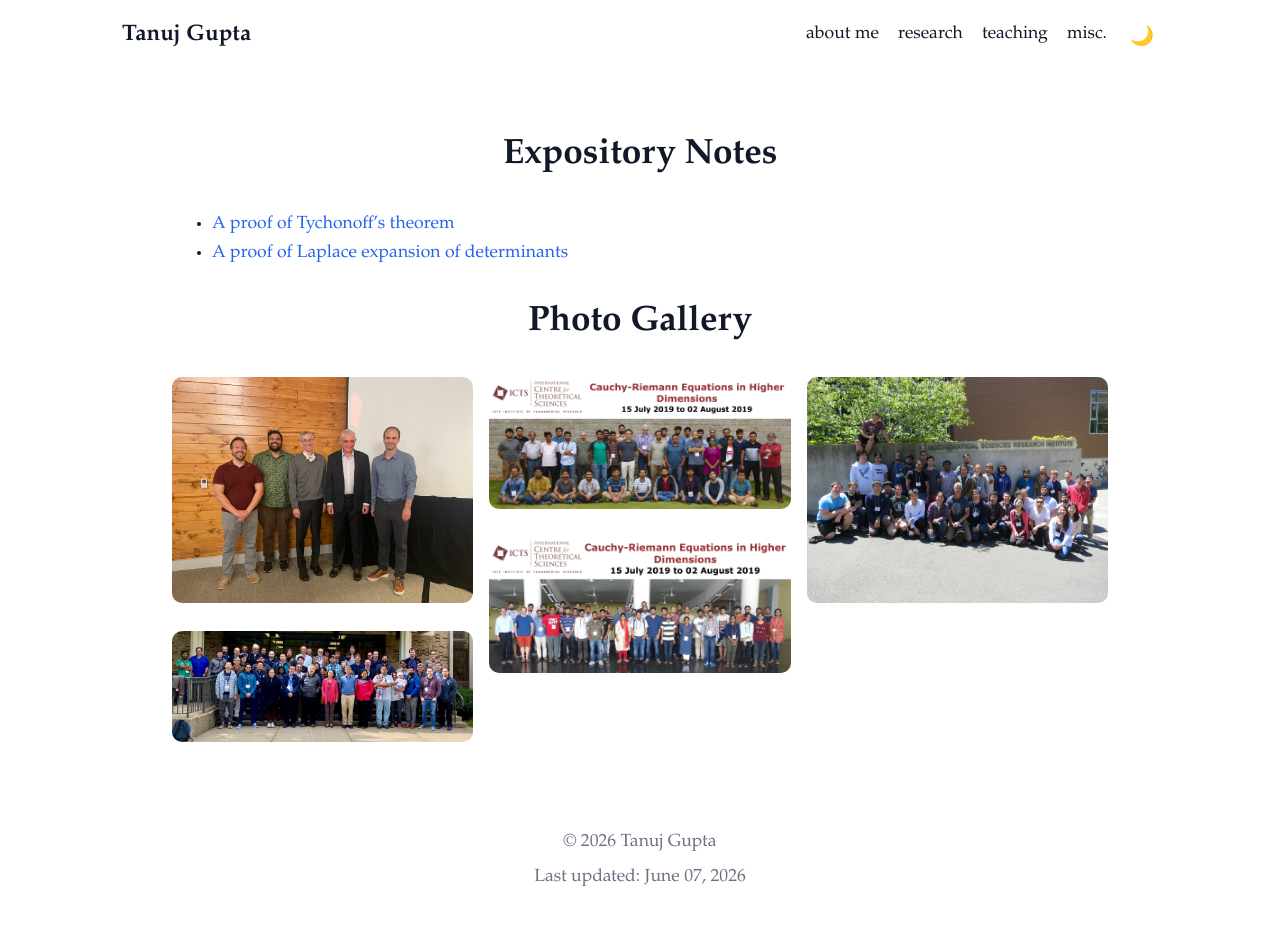
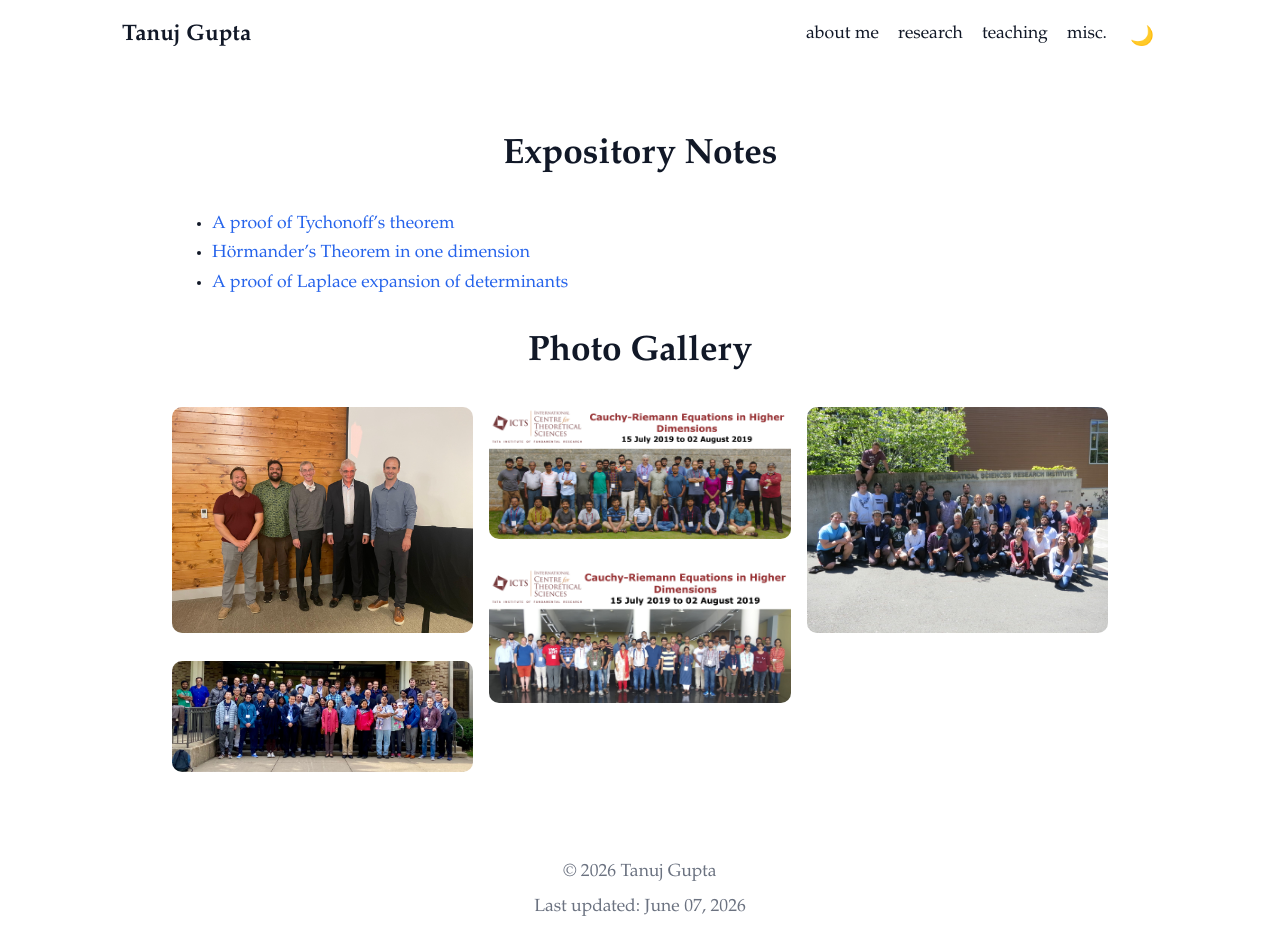
Before and after one commit to tanujmath/tanujmath.github.io, a Jekyll site: the page built from misc.md, in a window 1280 px wide. Built offline with Jekyll 4.4.1, drawn with Linux system fonts in a browser that asks for light colours; before the commit the page ends 919 px from its top, so only the background shows below that.

Commit message:
added notes on hormander's theorem

```diff
--- a/misc.md
+++ b/misc.md
@@ -7,6 +7,7 @@ permalink: /misc/
 # Expository Notes
 
 - [A proof of Tychonoff's theorem](assets/pdf/tychonoff.pdf)
+- [Hörmander's Theorem in one dimension](assets/pdf/hormander-1d.pdf)
 - [A proof of Laplace expansion of determinants](assets/pdf/laplace.pdf)
 
 # Photo Gallery
```
Also changed, not shown: 3 other files.
